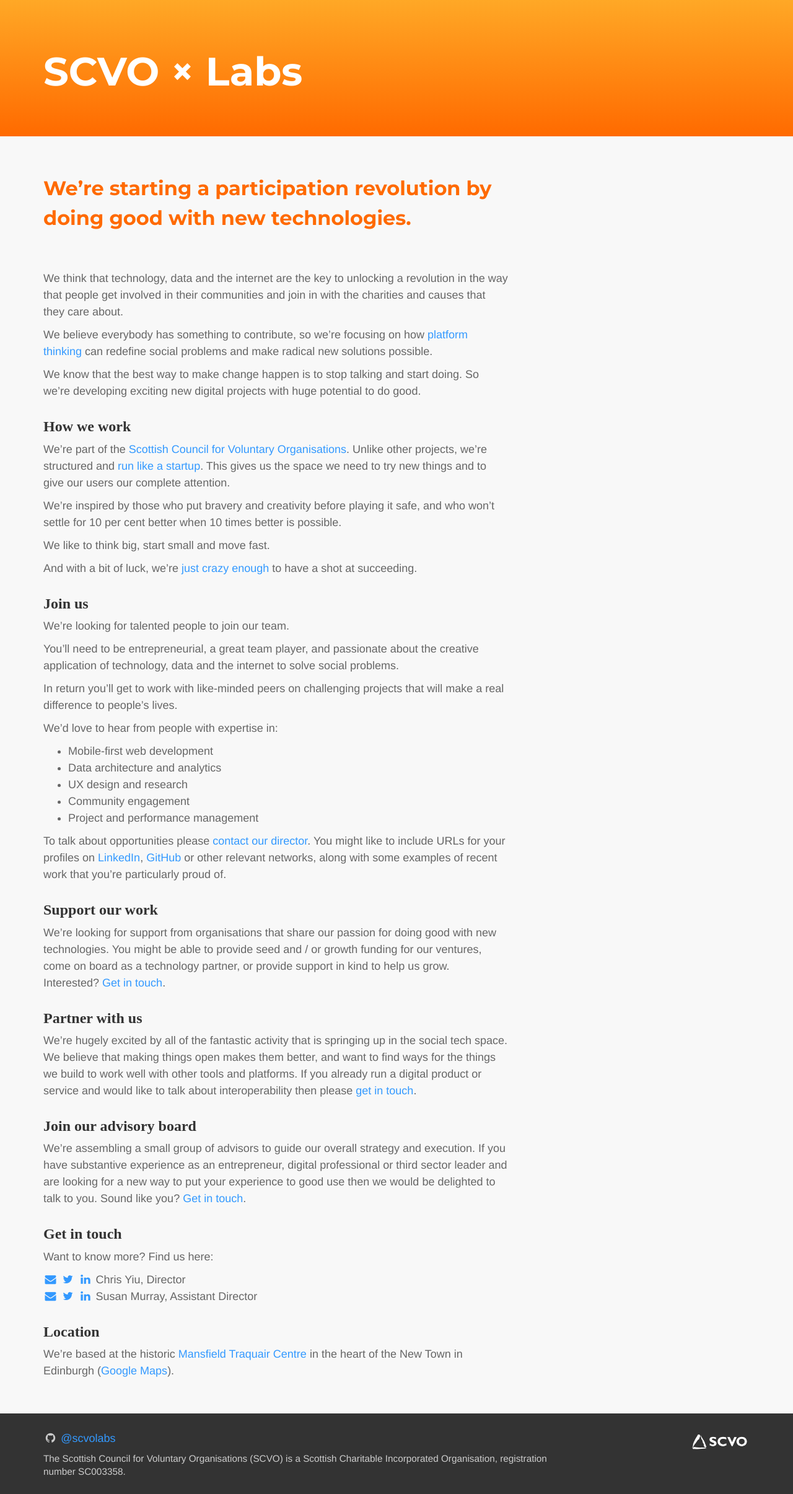
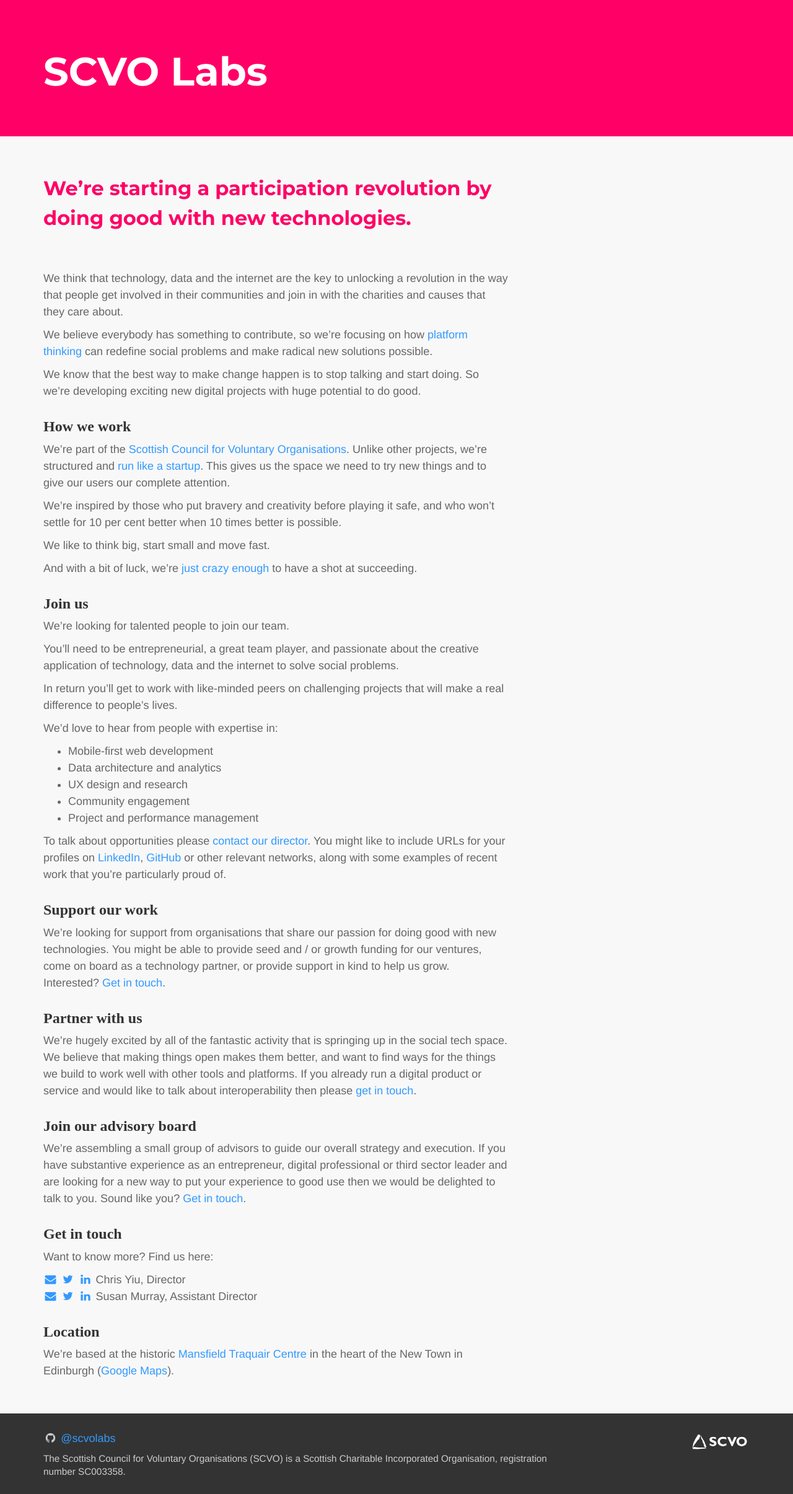
Before and after one commit to scvolabs/scvolabs-website, a Jekyll site: the page built from index.md, in a window 1280 px wide. Shown: the whole page at 62% size. Built offline with Jekyll 4.4.1, drawn with Linux system fonts in a browser that asks for light colours; nearby versions of some CDN libraries; some web fonts are replaced.

Commit message:
theme update

```diff
--- a/_config.yml
+++ b/_config.yml
@@ -1,11 +1,11 @@
 # Site settings
-title: SCVO &times; Labs
+title: SCVO Labs
 description: Using technology, data and the internet for social good at the Scottish Council for Voluntary Organisations.
 url: "http://labs.scvo.org.uk"
 permalink: /blog/:title/
 
 # Account settings
-twitter: clry2
+twitter: scvolabs
 facebook: 509241123
 ganalytics: UA-3467930-8
 
--- a/css/main.scss
+++ b/css/main.scss
@@ -24,7 +24,7 @@ $h1-font-size:                    64px;
 
 $h2-font-family:                  Montserrat, sans-serif;
 $h2-font-weight:                  700;
-$h2-font-color:                   #FF6A00;
+$h2-font-color:                   #FF0066;
 $h2-font-size:                    32px;
 
 $h-font-family:                   "Droid Serif", serif;
@@ -139,12 +139,7 @@ img.logo {
 .header {
   padding-top: $spacing-unit * 2;
   padding-bottom: $spacing-unit * 2;
-  background-color: #FF6A00;
-  background-image: -webkit-gradient(linear, 0% 0%, 0% 100%, from(#FFA826), to(#FF6A00));
-  background-image: -webkit-linear-gradient(top, #FFA826, #FF6A00);
-  background-image: -moz-linear-gradient(top, #FFA826, #FF6A00);
-  background-image: -ms-linear-gradient(top, #FFA826, #FF6A00);
-  background-image: -o-linear-gradient(top, #FFA826, #FF6A00);
+  background-color: $h2-font-color;
 }
 
 .footer {
--- a/index.md
+++ b/index.md
@@ -48,7 +48,6 @@ We're looking for support from organisations that share our passion for doing go
 
 We're hugely excited by all of the fantastic activity that is springing up in the social tech space. We believe that making things open makes them better, and want to find ways for the things we build to work well with other tools and platforms. If you already run a digital product or service and would like to talk about interoperability then please [get in touch](mailto:chris.yiu@scvo.org.uk).
 
-
 ### Join our advisory board
 
 We're assembling a small group of advisors to guide our overall strategy and execution. If you have substantive experience as an entrepreneur, digital professional or third sector leader and are looking for a new way to put your experience to good use then we would be delighted to talk to you. Sound like you? [Get in touch](mailto:chris.yiu@scvo.org.uk).
```
Also changed, not shown: images/favicon.ico, images/image.png.
